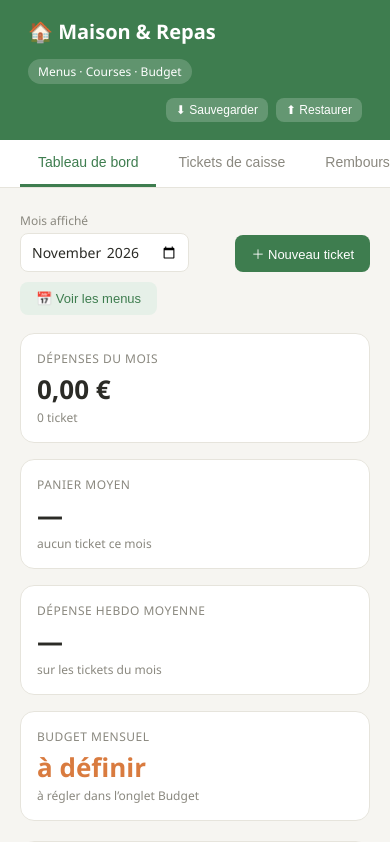
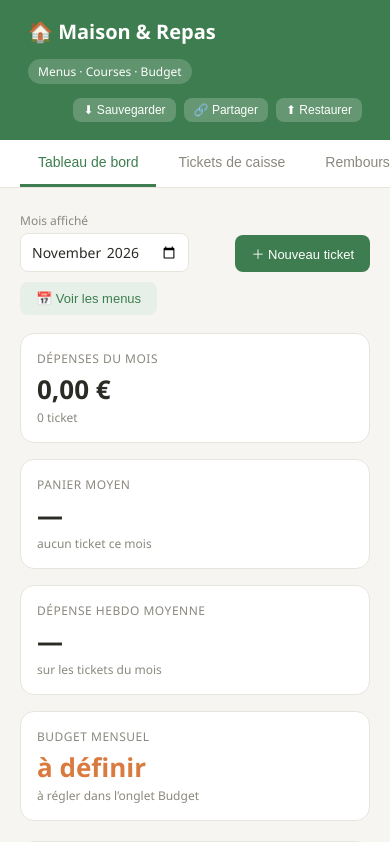
Before and after one commit to rudyetcheberry/mes-repas, a plain HTML site: page index.html in a window 390 px wide. Shown: the top 842 px of the page. Drawn offline with Linux system fonts and the light colour scheme.

Commit message:
Bouton Partager : envoi direct de la sauvegarde JSON via le partage du téléphone (Web Share API)
Co-authored-by: rudyetcheberry <rudyetcheberry@users.noreply.github.com>

```diff
--- a/index.html
+++ b/index.html
@@ -93,6 +93,7 @@
   <span class="tag">Menus · Courses · Budget</span>
   <span style="margin-left:auto; display:flex; gap:8px;">
     <button class="btn secondary small" style="background:rgba(255,255,255,.2); color:#fff;" onclick="exportData()">⬇ Sauvegarder</button>
+    <button class="btn secondary small" style="background:rgba(255,255,255,.2); color:#fff;" onclick="shareData()">🔗 Partager</button>
     <button class="btn secondary small" style="background:rgba(255,255,255,.2); color:#fff;" onclick="document.getElementById('importFile').click()">⬆ Restaurer</button>
     <input type="file" id="importFile" accept=".json" style="display:none" onchange="importData(this)">
   </span>
@@ -1054,6 +1055,19 @@ function download(filename, content, type){
   setTimeout(()=>URL.revokeObjectURL(a.href), 1000);
 }
 function exportData(){ download('maison-repas-sauvegarde.json', JSON.stringify(state, null, 2), 'application/json'); toast('Sauvegarde téléchargée ✓'); }
+function shareData(){
+  const t = JSON.stringify(state, null, 2);
+  const blob = new Blob([t], {type:'application/json'});
+  const file = new File([blob], 'maison-repas-sauvegarde.json', {type:'application/json'});
+  if(navigator.share && navigator.canShare && navigator.canShare({files:[file]})){
+    navigator.share({files:[file], title:'Sauvegarde Maison & Repas'})
+      .then(()=>toast('Sauvegarde partagée ✓'))
+      .catch(()=>{});
+  } else {
+    exportData();
+    toast('Partage indisponible ici : fichier téléchargé, envoyez-le depuis vos applications');
+  }
+}
 function importData(input){
   const f = input.files[0]; if(!f) return;
   const reader = new FileReader();
--- a/sw.js
+++ b/sw.js
@@ -1,4 +1,4 @@
-const CACHE = 'maison-repas-v5';
+const CACHE = 'maison-repas-v6';
 const SHELL = [
   './index.html',
   './manifest.webmanifest',
```
